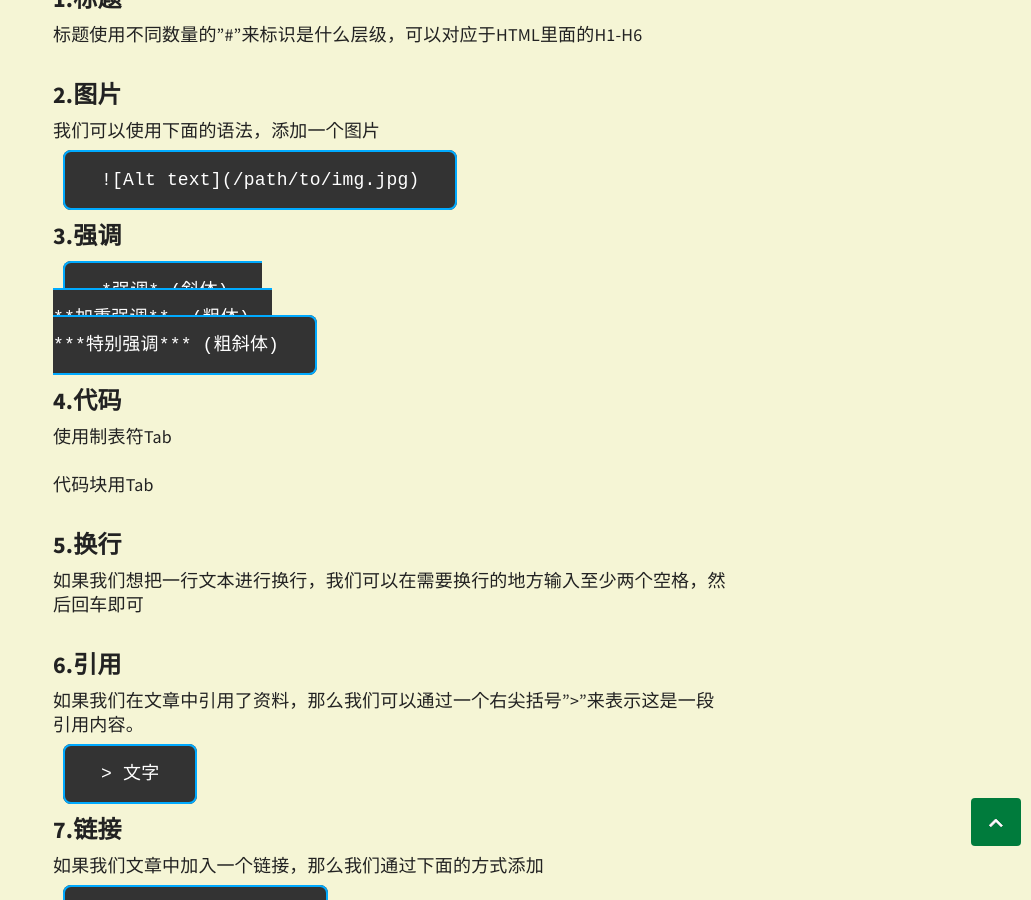
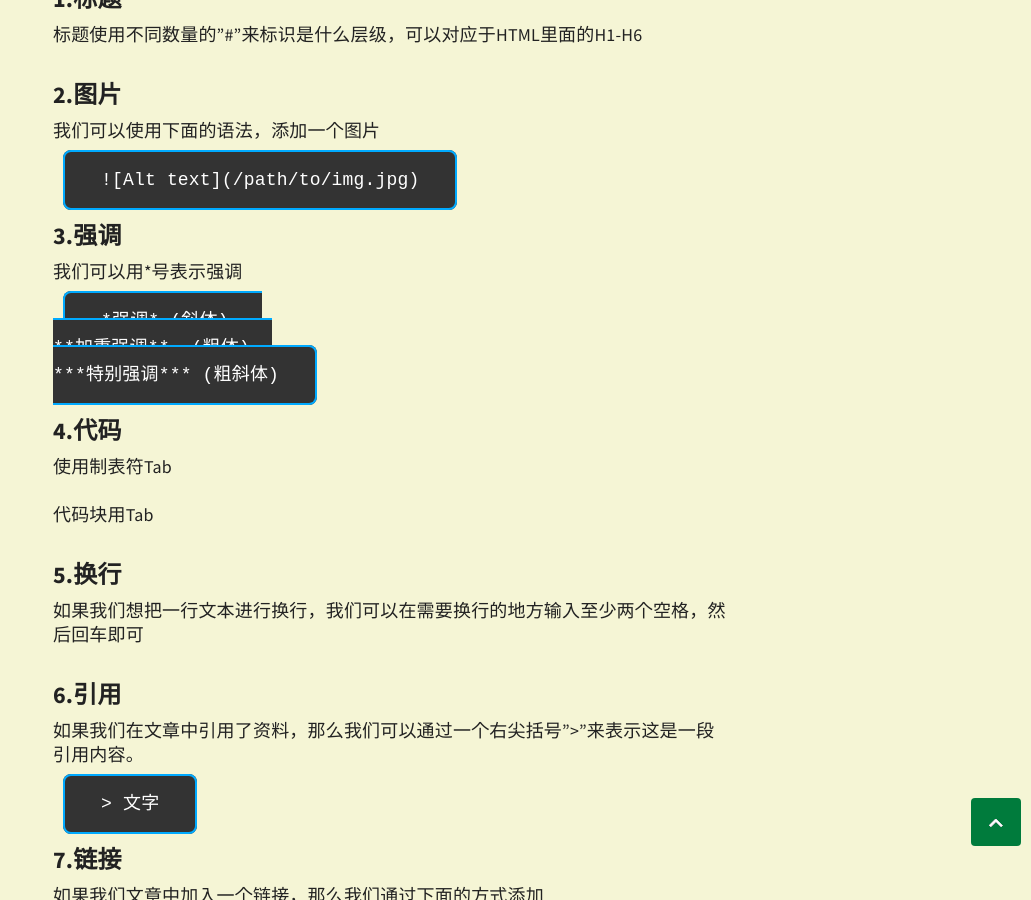
Before and after one commit to xiaoyu33/xiaoyu33.github.io, a Jekyll site: the page built from _posts/2015-08-20-md格式介绍.md, in a window 1280 px wide and 900 px high, scrolled down 720 px. Shown: the whole window, without its empty margins (249-1280 px from the left). Built offline with Jekyll 4.4.1, drawn with Linux system fonts in a browser that asks for light colours; comment, search, counter and statistics services are not loaded.

Commit message:
Update 2015-08-20-md格式介绍.md

````diff
--- a/_posts/2015-08-20-md格式介绍.md
+++ b/_posts/2015-08-20-md格式介绍.md
@@ -22,6 +22,7 @@ title: md格式介绍
 ```
 
 ###3.强调
+我们可以用*号表示强调
 
 ```
 *强调* (斜体)
````
